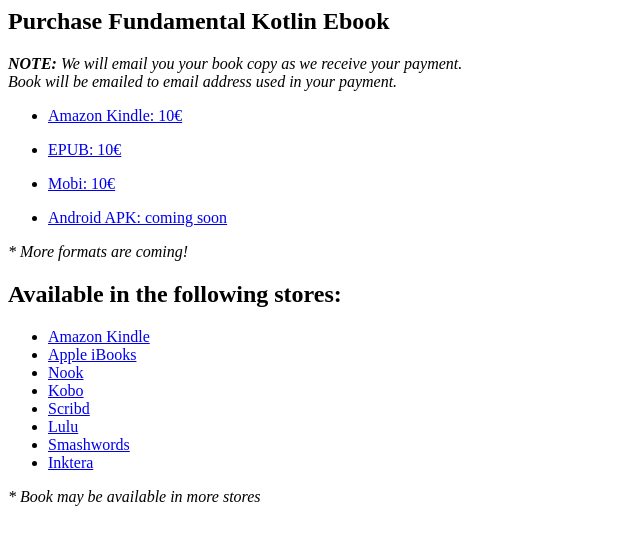
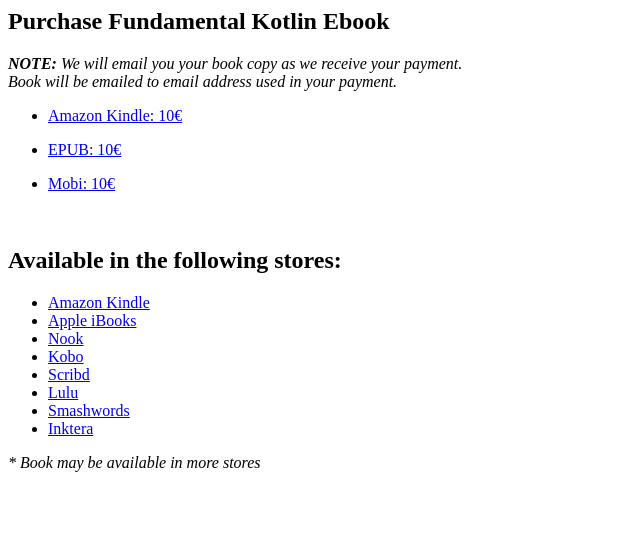
Before and after one commit to milos85vasic/Fundamental-Kotlin-Website, a Python web app: template FundamentalKotlin/website/templates/html/buy/buy.jinja2 in a window 1280 px wide. Shown: the top 545 px of the page, without its empty margins (0-640 px from the left). Run offline with Jinja, Linux system fonts and the light colour scheme; the template is opened without the code that fills it, so the values that code supplies are empty.

Commit message:
Fundamental Kotlin Website - Cleanup.

```diff
--- a/FundamentalKotlin/website/templates/html/buy/buy.jinja2
+++ b/FundamentalKotlin/website/templates/html/buy/buy.jinja2
@@ -29,13 +29,8 @@
       </a>
       </form>
     </li>
-    <li>
-      <a href="javascript:void(0);" class="btn btn-big grey-bordered-btn btn-buy" title="Purchase and install Fundamental Kotlin as Android application.">
-        Android APK: coming soon
-      </a>
-    </li>
   </ul>
-  <i>* More formats are coming!</i>
+  <br />
 </p>
 <h2 class="section-title-no-margin-bottom">Available in the following stores:</h2>
 <p>
--- a/FundamentalKotlin/website/templates/html/formats/formats.jinja2
+++ b/FundamentalKotlin/website/templates/html/formats/formats.jinja2
@@ -12,9 +12,6 @@
     </li>
     <li>
       - Mobi
-    </li>
-    <li>
-      - Android APK
     </li>
   </ul>
 </p>
```
